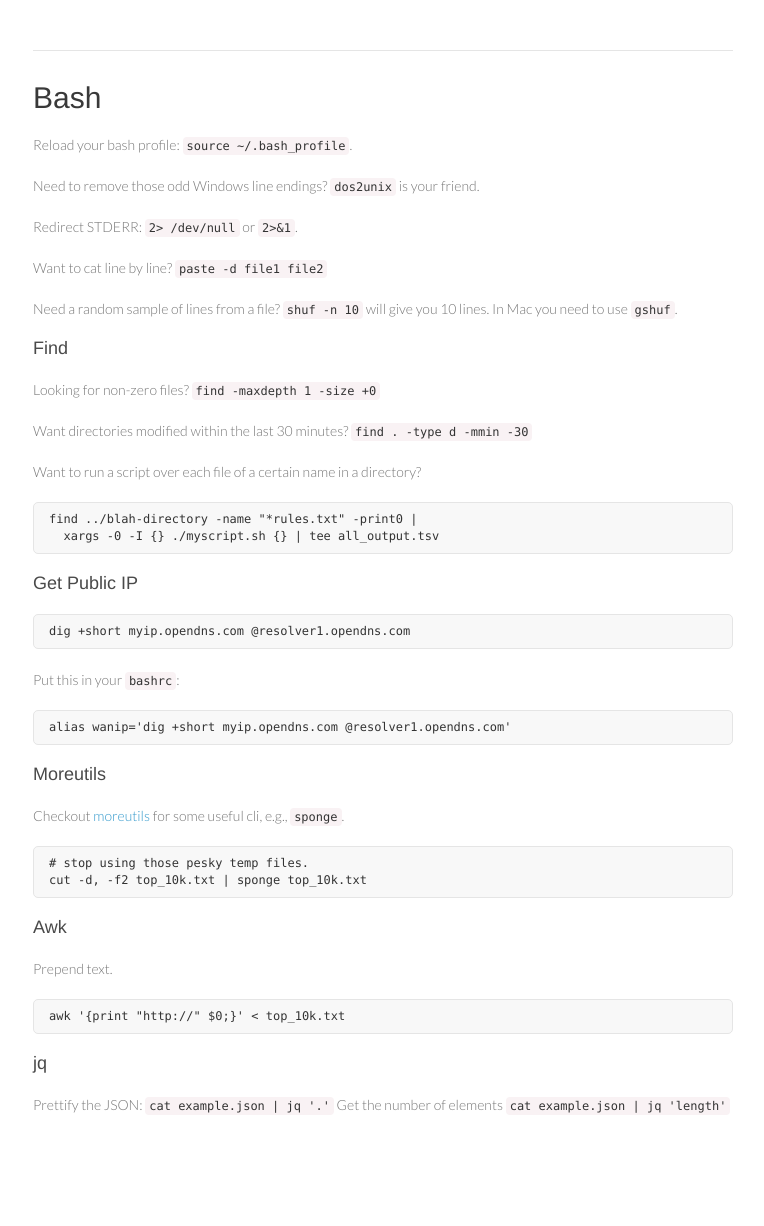
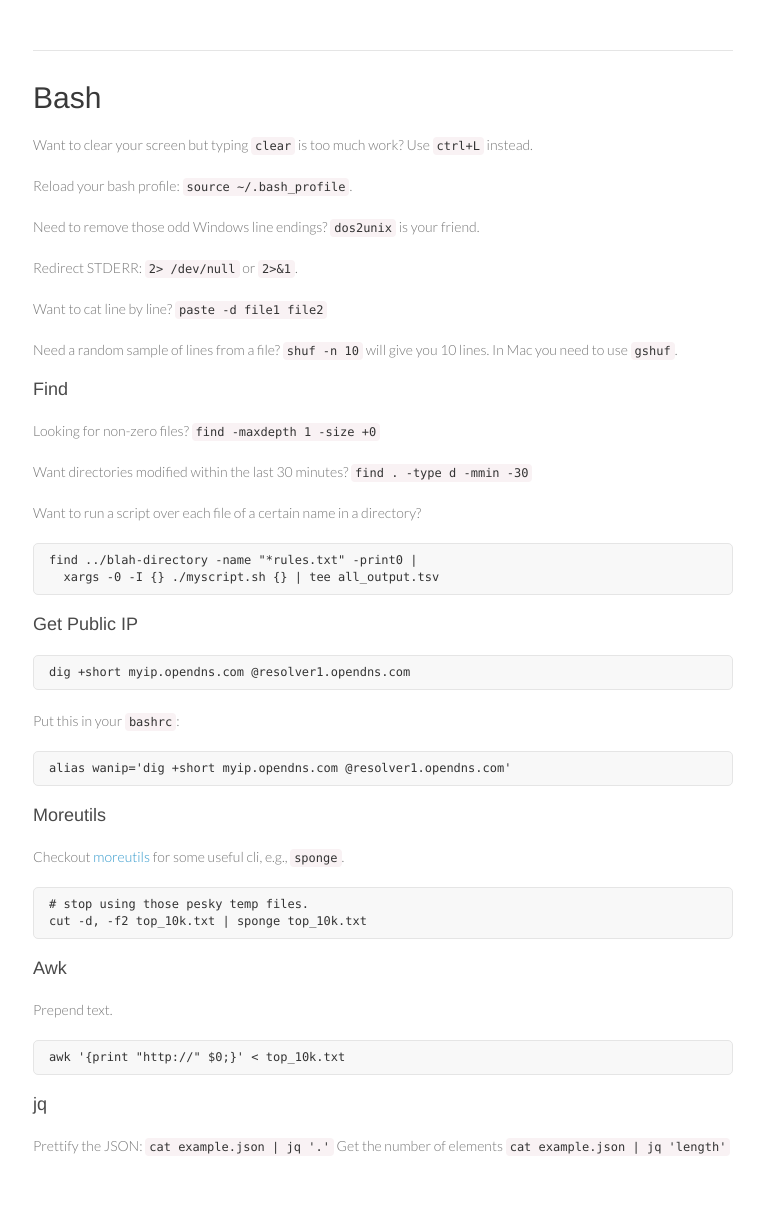
Before and after one commit to rjwalls/tips, a Jekyll site: the page built from _posts/1900-01-01-Bash.md, in a window 1280 px wide. Shown: the whole page, without its empty margins (257-1021 px from the left). Built offline with Jekyll 4.4.1, drawn with Linux system fonts in a browser that asks for light colours; Markdown is read by kramdown in place of the engine named in the settings; before the commit the page ends 1185 px from its top, so only the background shows below that.

Commit message:
Update 1900-01-01-Bash.md

```diff
--- a/_posts/1900-01-01-Bash.md
+++ b/_posts/1900-01-01-Bash.md
@@ -2,6 +2,8 @@
 layout: post
 title: "Bash"
 ---
+
+Want to clear your screen but typing `clear` is too much work? Use `ctrl+L` instead.
 
 Reload your bash profile: `source ~/.bash_profile`.
 
```
